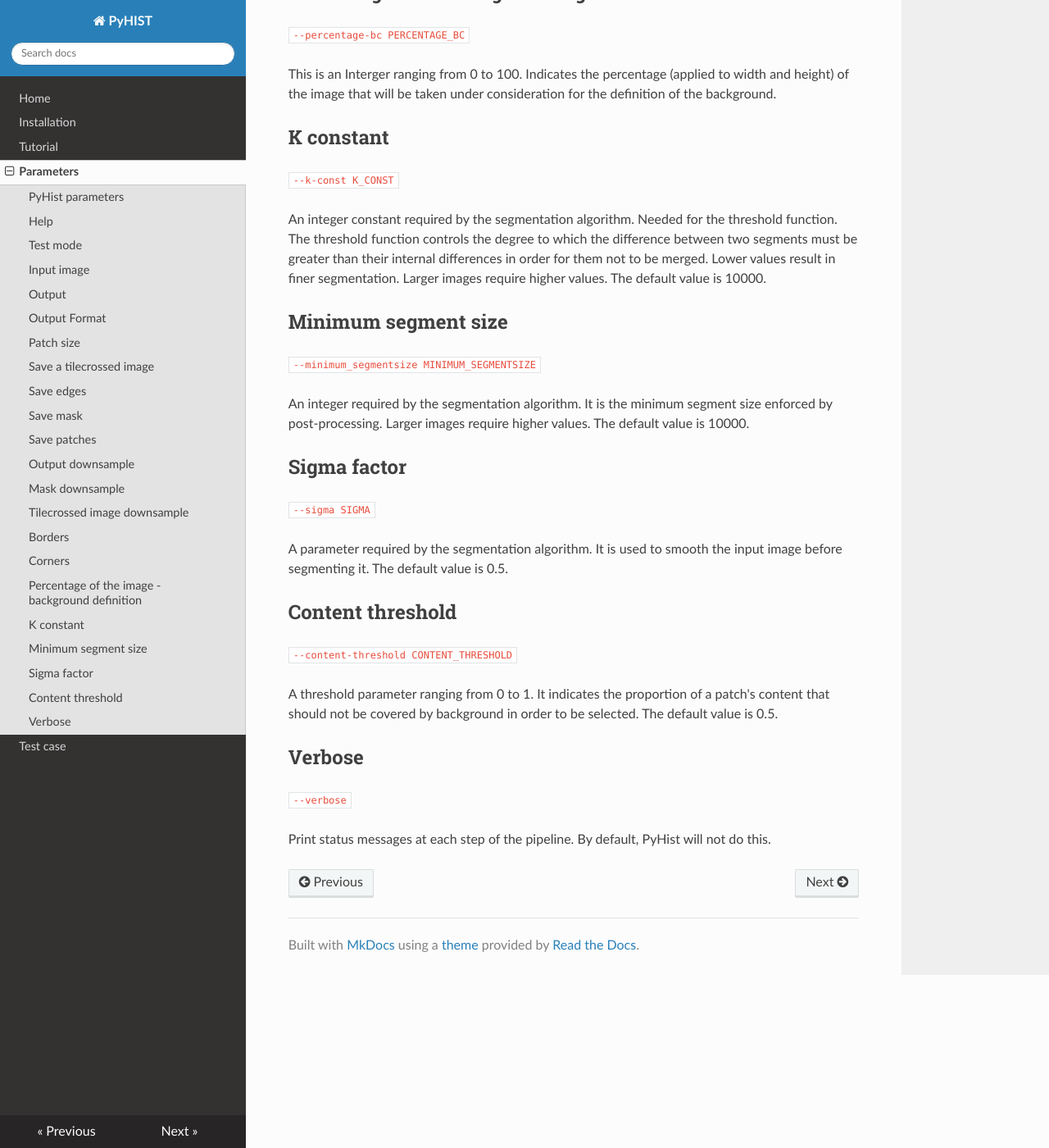
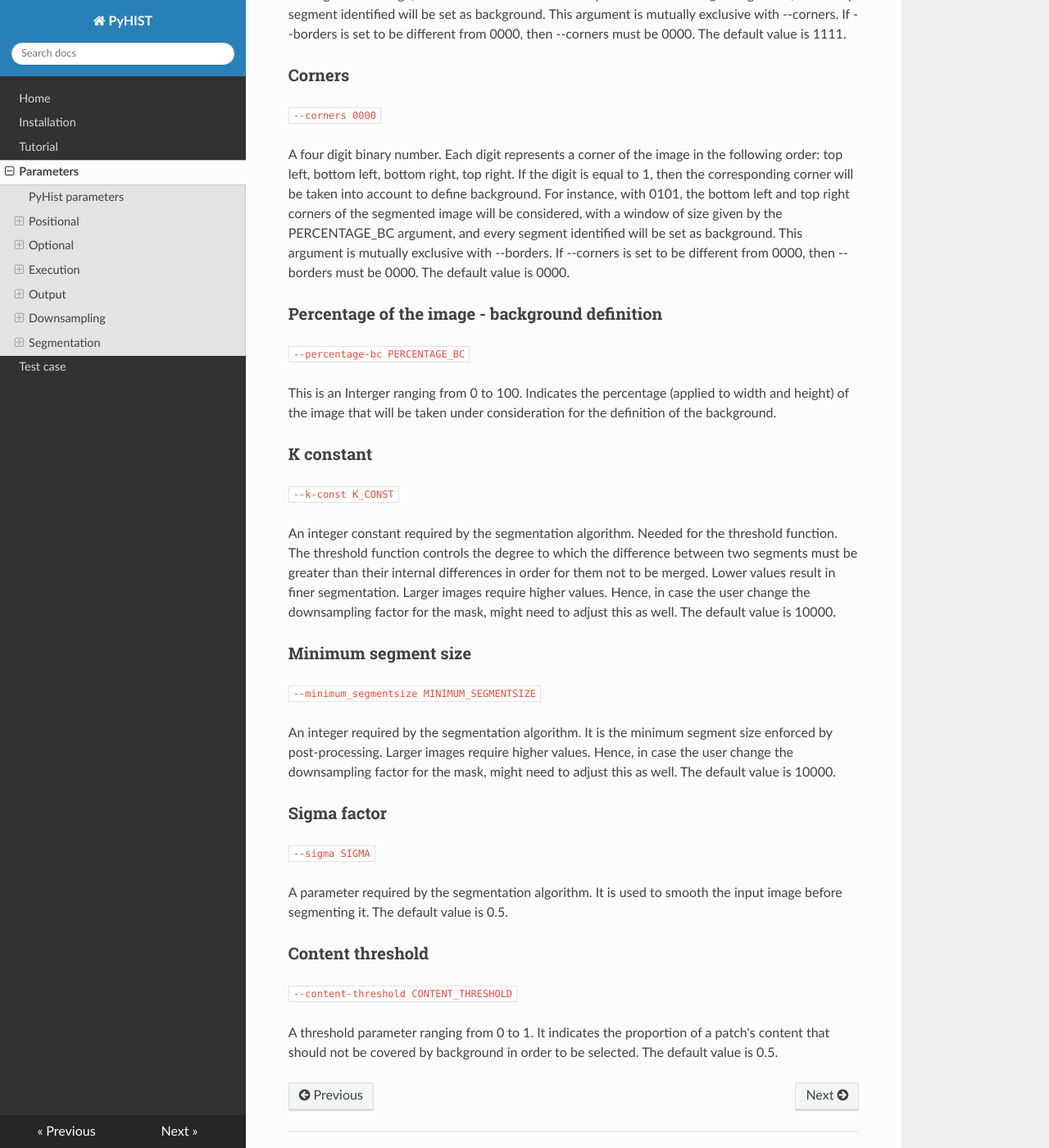
Before and after one commit to manuel-munoz-aguirre/PyHIST, an MkDocs documentation site: the page built from docs/parameters.md, in a window 1280 px wide and 1400 px high, scrolled down 3780 px. Shown: the whole window at 82% size. Built offline with MkDocs 1.6.1, drawn with Linux system fonts in a browser that asks for light colours; nearby versions of some CDN libraries; some of the changed text lies outside the part shown.

Commit message:
Parameters doc update

```diff
--- a/docs/parameters.md
+++ b/docs/parameters.md
@@ -23,16 +24,27 @@
 * [Minimum segment size ](#min_ssize)
 * [Sigma factor](#sigma)
 * [Content threshold](#thres)
-* [Verbose](#verbose)
 
 ---
 
-## Help<a name="help"></a>
+## Positional
+
+### Input image<a name="input"></a>
+`input_image`
+
+The input image to be segmented. It has to be an svs file.
+
+## Optional
+
+### Help<a name="help"></a>
 `-h, --help`
 
 Print the help page and exit.
 
-## Test mode<a name="test"></a>
+
+## Execution
+
+### Test mode<a name="test"></a>
 `--test-mode`
 
 Function in test mode. This will produce a segmented image of the
@@ -42,31 +54,34 @@
 illustrated. Test mode is extremely useful for tuning the different
 parameters of the pipeline, as well as for troubleshooting.
 
-## Input image<a name="input"></a>
-`input_image`
+### Verbose<a name="verbose"></a>
+`--verbose`
 
-The input image to be segmented. It has to be an svs file.
+Print status messages at each step of the pipeline. By default, PyHist
+will not do this.
 
-## Output<a name="output"></a>
+## Output
+
+### Output<a name="output"></a>
 `--output OUTPUT`
 
 Path of a folder, in which the output is going to be saved. The
 default is `./output/`.
 
-## Output Format<a name="format"></a>
+### Output Format<a name="format"></a>
 `--format FORMAT`
 
 A character string indicating the format of the produced patches. It
 could take the values png or jpg. The default value is png.
 
-## Patch size<a name="p_size"></a>
+### Patch size<a name="p_size"></a>
 `--patch-size PATCH_SIZE`
 
 The desired size of the patches produced by the pipeline. The output patches will be square.
 Hence, PATCH_SIZE should be an integer indicating the number of pixels of the width (or height)
 of each patch. A value of D will produce patches of size D x D. The default value is 512.
 
-## Save a tilecrossed image<a name="save_tc"></a>
+### Save a tilecrossed image<a name="save_tc"></a>
 `--save-tilecrossed-image`
 
 Produce a downsized version of the input image, in which the poduced patches are indicated with
@@ -74,7 +89,7 @@
 with an overlayed blue cross. By default, PyHist is not going to
 create this image.
 
-## Save edges<a name="save_e"></a>
+### Save edges<a name="save_e"></a>
 `--save-edges`
 
 Keep the image produced by the Canny edge detector. This is a downsized version of the input
@@ -82,40 +97,44 @@
 this image.
 
 
-## Save mask<a name="save_m"></a>
+### Save mask<a name="save_m"></a>
 `--save-mask`
 
 Keep the mask image. This is a downsized version of the input image containing the result of the
 segmentation process. Each segment is indicated with a discrete colour. By default PyHist will
 not keep this image.
 
-## Save patches<a name="save_p"></a>
+### Save patches<a name="save_p"></a>
 `--save-patches`
 
 Save the patches of the original image that passed the "tissue content" filtering. By default
 PyHist will not save them.
 
-## Output  downsample<a name="down_o"></a>
+## Downsampling
+
+### Output  downsample<a name="down_o"></a>
 `--output-downsample OUTPUT_DOWNSAMPLE`
 
 This is an integer indicating the downsampling of the original image
 before dividing it into patches.
 It must be a power of 2. The default value is 16.
 
-## Mask downsample<a name="down_m"></a>
+### Mask downsample<a name="down_m"></a>
 `--mask-downsample MASK_DOWNSAMPLE`
 
-This is an integer indicating the downsampling of the input before
-the generation of mask. It must be a power of 2. The default value is
+This is an integer indicating the downsampling of the input before edge detection and
+generation of the mask. It must be a power of 2. The default value is
 16.
 
-## Tilecrossed image downsample<a name="down_tc"></a>
+### Tilecrossed image downsample<a name="down_tc"></a>
 `--tilecross-downsample TILECROSS_DOWNSAMPLE`
 
 This is an integer indicating the downsampling of the tile-crossed
 image. It must be a power of 2. The default value is 16.
 
-## Borders<a name="borders"></a>
+## Segmentation
+
+### Borders<a name="borders"></a>
 `--borders 1111`
 
 A four digit binary number. Each digit represents a border of the
@@ -128,7 +147,7 @@
 exclusive with --corners. If --borders is set to be different from
 0000, then --corners must be 0000. The default value is 1111.
 
-## Corners<a name="corners"></a>
+### Corners<a name="corners"></a>
 `--corners 0000`
 
 A four digit binary number. Each digit represents a corner of the image in the
@@ -141,47 +160,43 @@
 mutually exclusive with --borders. If --corners is set to be different from
 0000, then --borders must be 0000. The default value is 0000.
 
-## Percentage of the image - background definition<a name="perc"></a>
+### Percentage of the image - background definition<a name="perc"></a>
 `--percentage-bc PERCENTAGE_BC`
 
 This is an Interger ranging from 0 to 100. Indicates the percentage
 (applied to width and height) of the image that will be taken under
 consideration for the definition of the background.
 
-## K constant<a name="k_const"></a>
+### K constant<a name="k_const"></a>
 `--k-const K_CONST`
 
 An integer constant required by the segmentation algorithm.
 Needed for the threshold function. The threshold function controls the
 degree to which the difference between two segments must be greater than
 their internal differences in order for them not to be merged. Lower values
-result in finer segmentation. Larger images require higher values.
+result in finer segmentation. Larger images require higher values. Hence, in case the user
+change the downsampling factor for the mask, might need to adjust this as well.
 The default value is 10000.
 
-## Minimum segment size<a name="min_ssize"></a>
+### Minimum segment size<a name="min_ssize"></a>
 `--minimum_segmentsize MINIMUM_SEGMENTSIZE`
 
 An integer required by the segmentation algorithm.
 It is the minimum segment size enforced by post-processing.
-Larger images require higher values.
+Larger images require higher values. Hence, in case the user
+change the downsampling factor for the mask, might need to adjust this as well.
 The default value is 10000.
 
-## Sigma factor<a name="sigma"></a>
+### Sigma factor<a name="sigma"></a>
 `--sigma SIGMA`
 
 A parameter required by the segmentation algorithm.
 It is used to smooth the input image before segmenting it.
 The default value is 0.5.
 
-## Content threshold<a name="thres"></a>
+### Content threshold<a name="thres"></a>
 `--content-threshold CONTENT_THRESHOLD`
 
 A threshold parameter ranging from 0 to 1. It indicates the
 proportion of a patch's content that should not be covered by background
 in order to be selected. The default value is 0.5.
-
-## Verbose<a name="verbose"></a>
-`--verbose`
-
-Print status messages at each step of the pipeline. By default, PyHist
-will not do this.
```
Also changed, not shown: other parts of docs/parameters.md (+3 -2 lines).
